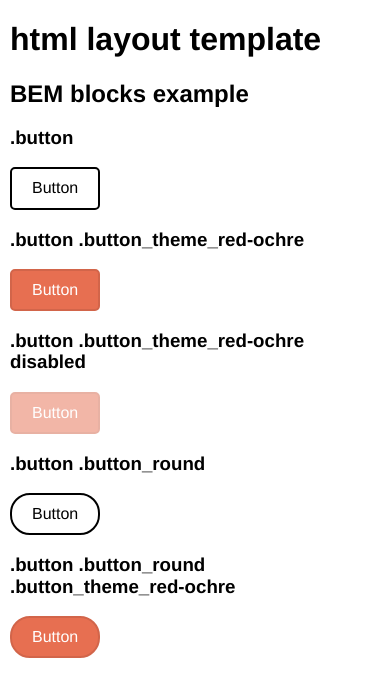
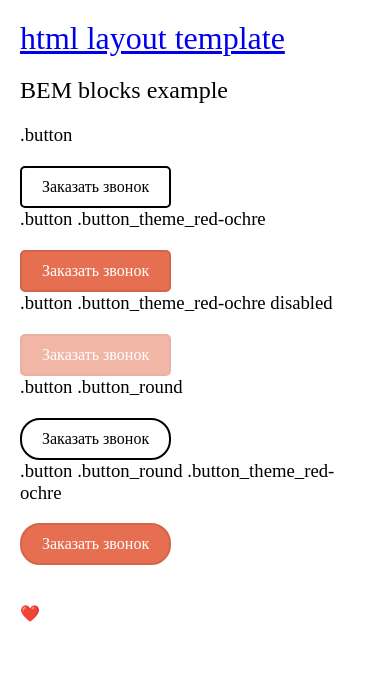
Before and after one commit to shdq/html-layout-template, a website built with webpack: page index.html in a window 390 px wide. Built offline with nearby package versions, Linux system fonts and the light colour scheme.

Commit message:
Blocks for basic layouting added, small fixes

```diff
--- a/index.html
+++ b/index.html
@@ -1,26 +1,42 @@
-<!DOCTYPE html>
-<html lang="en">
+<!doctype html>
+<html lang="ru">
+
 <head>
-  <meta charset="UTF-8">
-  <link href="https://necolas.github.io/normalize.css/4.1.1/normalize.css" rel="stylesheet" media="screen">
-  <link href="./dist/styles.css" rel="stylesheet"/>
+  <meta charset="utf-8">
+  <meta http-equiv="x-ua-compatible" content="ie=edge">
   <title>html layout template</title>
+  <meta name="description" content="">
+  <meta name="viewport" content="width=device-width, initial-scale=1, shrink-to-fit=no">
+
+  <link rel="stylesheet" href="https://necolas.github.io/normalize.css/8.0.0/normalize.css">
+  <link rel="stylesheet" href="./dist/styles.css" />
+
 </head>
-<body class="page">
-  <div class="page__sandbox">
-    <h1>html layout template</h1>
-    <h2>BEM blocks example</h2>
-    <h3>.button</h3>
-    <button class="button" type="button">Button</button>
-    <h3>.button .button_theme_red-ochre</h3>
-    <button class="button button_theme_red-ochre" type="button">Button</button>
-    <h3>.button .button_theme_red-ochre disabled</h3>
-    <button class="button button_theme_red-ochre" type="button" disabled>Button</button>
-    <h3>.button .button_round</h3>
-    <button class="button button_round" type="button">Button</button>
-    <h3>.button .button_round .button_theme_red-ochre</h3>
-    <button class="button button_round button_theme_red-ochre" type="button">Button</button>
-  </div>
+
+<body>
+  <header class="header"></header>
+  <section class="section">
+    <div class="container">
+      <h1 class="section__title"><a class="link" href="#example">html layout template</a></h1>
+      <h2 class="section__title">BEM blocks example</h2>
+      <h3 class="section__title">.button</h3>
+      <button class="button" type="button">Заказать звонок</button>
+      <h3 class="section__title">.button .button_theme_red-ochre</h3>
+      <button class="button button_theme_red-ochre" type="button">Заказать звонок</button>
+      <h3 class="section__title">.button .button_theme_red-ochre disabled</h3>
+      <button class="button button_theme_red-ochre" type="button" disabled>Заказать звонок</button>
+      <h3 class="section__title">.button .button_round</h3>
+      <button class="button button_round" type="button">Заказать звонок</button>
+      <h3 class="section__title">.button .button_round .button_theme_red-ochre</h3>
+      <button class="button button_round button_theme_red-ochre" type="button">Заказать звонок</button>
+    </div>
+  </section>
+  <footer class="footer">
+    <div class="container">
+      <span>❤️</span>
+    </div>
+  </footer>
   <script src="./dist/bundle.js"></script>
 </body>
+
 </html>
--- /dev/null
+++ b/src/blocks/container/container.css
@@ -0,0 +1,49 @@
+/* Large desktops and laptops */
+@media (min-width: 1200px) {
+  .container {
+    max-width: 1254px;
+    margin: auto;
+    padding: 0 39px;
+    position: relative;
+  }
+}
+
+/* Landscape tablets and medium desktops */
+@media (min-width: 992px) and (max-width: 1199px) {
+  .container {
+    max-width: 1254px;
+    margin: auto;
+    padding: 0 39px;
+    position: relative;
+  }
+}
+
+/* Portrait tablets and small desktops */
+@media (min-width: 768px) and (max-width: 991px) {
+  .container {
+    max-width: 1254px;
+    margin: auto;
+    padding: 0 39px;
+    position: relative;
+  }
+}
+
+/* Landscape phones and portrait tablets */
+@media (max-width: 767px) {
+  .container {
+    max-width: 1254px;
+    margin: auto;
+    padding: 0 20px;
+    position: relative;
+  }
+}
+
+/* Portrait phones and smaller */
+@media (max-width: 480px) {
+  .container {
+    max-width: 1254px;
+    margin: auto;
+    padding: 0 20px;
+    position: relative;
+  }
+}
--- /dev/null
+++ b/src/blocks/header/header.css
@@ -0,0 +1,38 @@
+.header {
+  padding-bottom: 20px;
+}
+
+/* Large desktops and laptops
+@media (min-width: 1200px) {
+  .header {
+
+  }
+} */
+
+/* Landscape tablets and medium desktops
+@media (min-width: 992px) and (max-width: 1199px) {
+  .header {
+
+  }
+} */
+
+/* Portrait tablets and small desktops */
+/* @media (min-width: 768px) and (max-width: 991px) {
+  .header {
+
+  }
+} */
+
+/* Landscape phones and portrait tablets */
+/* @media (max-width: 767px) {
+  .header {
+
+  }
+} */
+
+/* Portrait phones and smaller */
+/* @media (max-width: 480px) {
+  .header {
+
+  }
+} */
--- /dev/null
+++ b/src/blocks/section/__title/section__title.css
@@ -0,0 +1,31 @@
+.section__title {
+  font-weight: 400;
+  padding: 0 0 20px;
+  margin: 0;
+}
+
+/* Large desktops and laptops
+@media (min-width: 1200px) {
+
+} */
+
+/* Landscape tablets and medium desktops
+@media (min-width: 992px) and (max-width: 1199px) {
+
+} */
+
+/* Portrait tablets and small desktops
+@media (min-width: 768px) and (max-width: 991px) {
+
+} */
+
+/* Landscape phones and portrait tablets
+@media (max-width: 767px) {
+
+}
+
+@media (max-width: 370px) {
+  .section__title {
+
+  }
+} */
--- /dev/null
+++ b/src/blocks/section/section.css
@@ -0,0 +1,34 @@
+/* Large desktops and laptops */
+@media (min-width: 1200px) {
+  .section {
+    padding-bottom: 40px;
+  }
+}
+
+/* Landscape tablets and medium desktops */
+@media (min-width: 992px) and (max-width: 1199px) {
+  .section {
+    padding-bottom: 40px;
+  }
+}
+
+/* Portrait tablets and small desktops */
+@media (min-width: 768px) and (max-width: 991px) {
+  .section {
+    padding-bottom: 40px;
+  }
+}
+
+/* Landscape phones and portrait tablets */
+@media (max-width: 767px) {
+  .section {
+    padding-bottom: 40px;
+  }
+}
+
+/* Portrait phones and smaller */
+@media (max-width: 480px) {
+  .section {
+    padding-bottom: 40px;
+  }
+}
--- a/src/css/style.css
+++ b/src/css/style.css
@@ -1,4 +1,11 @@
 /* Declare you BEM components here */
+
+/* Blocks for basic layouting */
+
+@import url('../blocks/header/header.css');
+@import url('../blocks/section/section.css');
+@import url('../blocks/container/container.css');
+@import url('../blocks/section/__title/section__title.css');
 
 /* Button block */
 
@@ -7,11 +14,3 @@
 @import url('../blocks/button/_theme/_red-ochre/button_theme_red-ochre.css');
 
 /* Write your css here */
-
-.page {
-  font-family: 'Helvetica', sans-serif;
-}
-
-.page__sandbox {
-  margin: 10px;
-}
```
